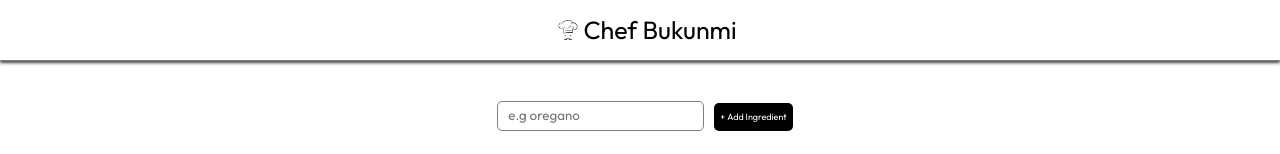
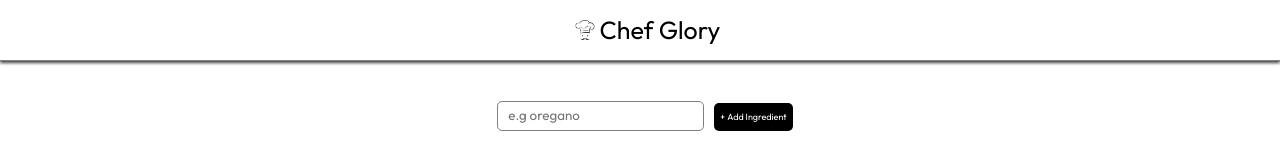
Before and after one commit to Bukunmi16/ingredient-app, a React (Vite) app: page / in a window 1280 px wide. Shown: the top 154 px of the page. Built offline with nearby package versions, Linux system fonts and the light colour scheme.

Commit message:
Update header.jsx

```diff
--- a/src/components/header.jsx
+++ b/src/components/header.jsx
@@ -2,7 +2,7 @@ export default function Header() {
     return(
         <header>
             <img src="chef-claude-logo.png" alt="chef-claude-logo" />
-            <h1>Chef Bukunmi</h1>
+            <h1>Chef Glory</h1>
         </header>
     )
 }
```
